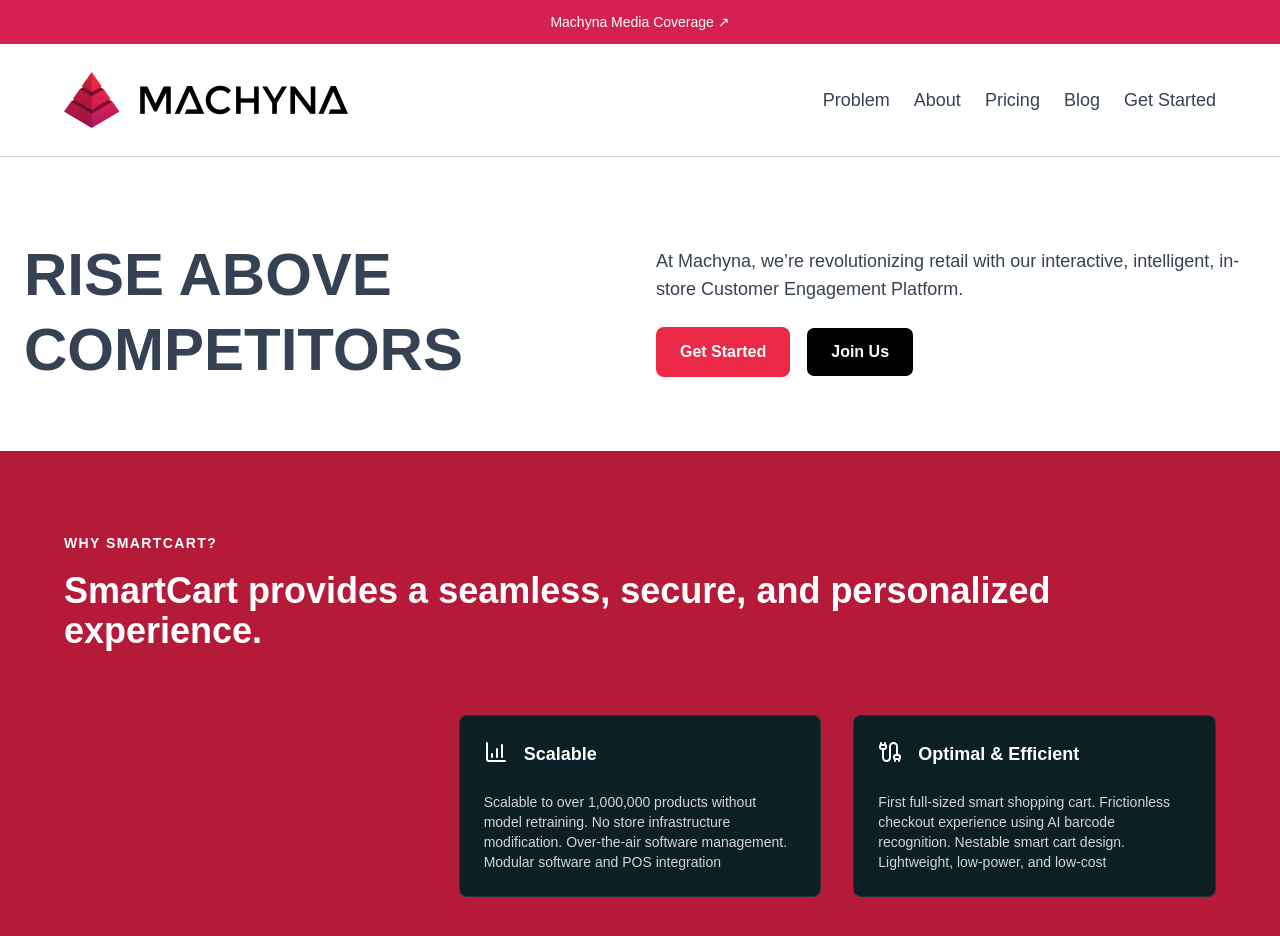
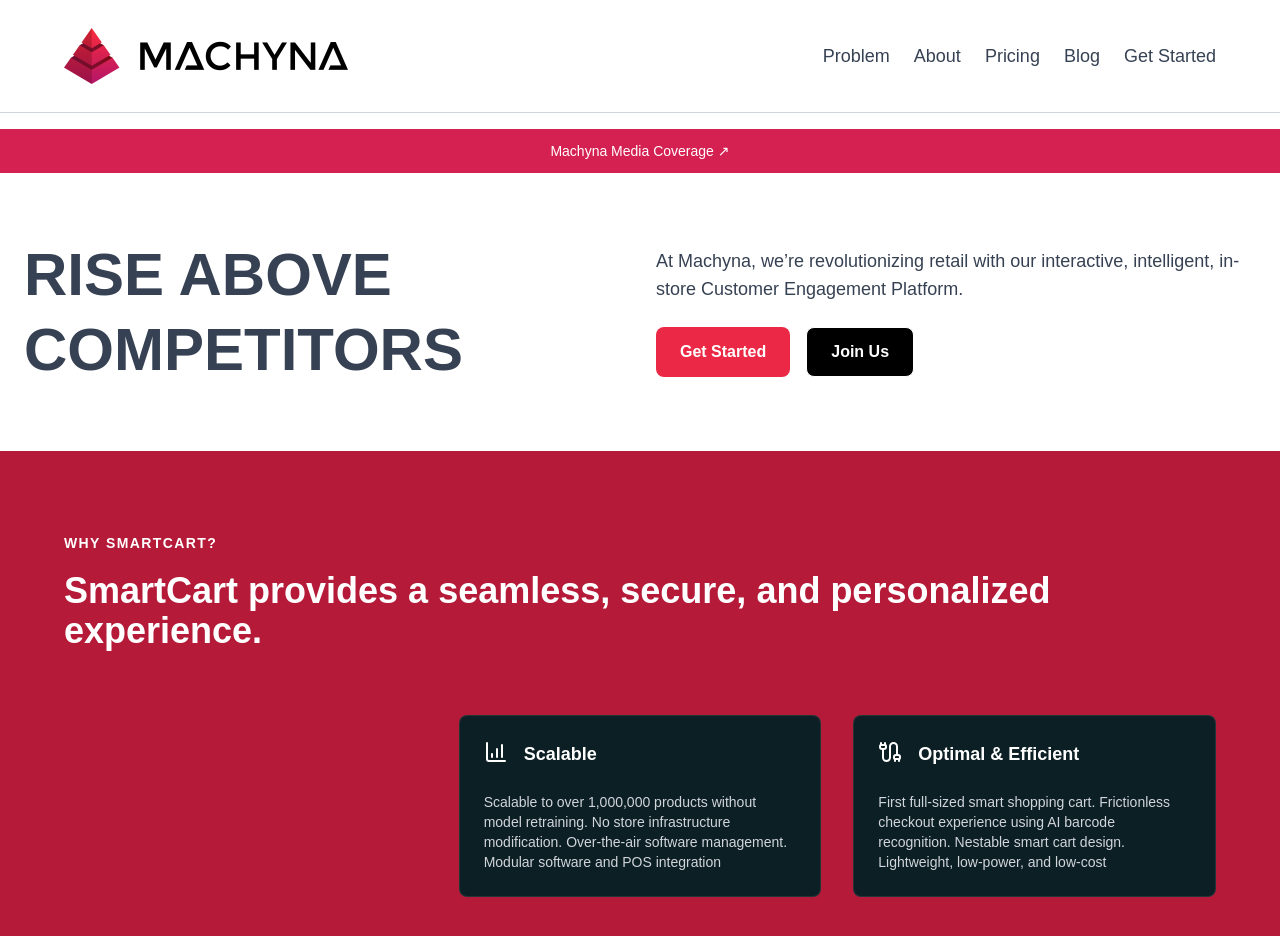
Before and after one commit to maxxfuu/machyna, a Next.js app: page / in a window 1280 px wide. Shown: the top 936 px of the page. Built offline with nearby package versions, Linux system fonts and the light colour scheme.

Commit message:
fix client server error

```diff
--- /dev/null
+++ b/src/app/ClientWrapper.tsx
@@ -0,0 +1,21 @@
+'use client'
+
+import { usePathname } from 'next/navigation';
+
+export default function ClientWrapper({ children }: { children: React.ReactNode }) {
+  const pathname = usePathname();
+  const isHome = pathname === '/';
+
+  return (
+    <>
+      {isHome && (
+        <div className="flex items-center justify-center bg-[#D52052] w-full">
+          <div className=" text-white text-sm px-4 py-3">
+            Machyna Media Coverage<span className="inline-block ml-1">↗</span>
+          </div>
+        </div>
+      )}
+      {children}
+    </>
+  );
+}
--- a/src/app/layout.tsx
+++ b/src/app/layout.tsx
@@ -4,7 +4,7 @@
 import { Geist, Geist_Mono } from "next/font/google";
 import "./globals.css";
 
-import { usePathname } from 'next/navigation';
+import ClientWrapper from './ClientWrapper';
 
 const geistSans = Geist({
   variable: "--font-geist-sans",
@@ -54,30 +54,14 @@
   );
 }
 
-export default function RootLayout({
-  children,
-}: Readonly<{
-  children: React.ReactNode;
-}>) {
-  const pathname = usePathname();
-  const isHome = pathname === '/';
-
+export default function RootLayout({ children }: { children: React.ReactNode }) {
   return (
     <html lang="en">
-      <body className={`${geistSans.variable} ${geistMono.variable} antialiased`}>
-
-        {isHome && (
-          <div className="flex items-center justify-center bg-[#D52052] w-full">
-            <div className=" text-white text-sm px-4 py-3">
-              Machyna Media Coverage<span className="inline-block ml-1">↗</span>
-            </div>
-          </div>
-        )}
-
-        <Header/>
-        <BottomHeader/>
-        {children}
-        <Footer/>
+      <body className="...">
+        <Header />
+        <BottomHeader />
+        <ClientWrapper>{children}</ClientWrapper>
+        <Footer />
       </body>
     </html>
   );
```
